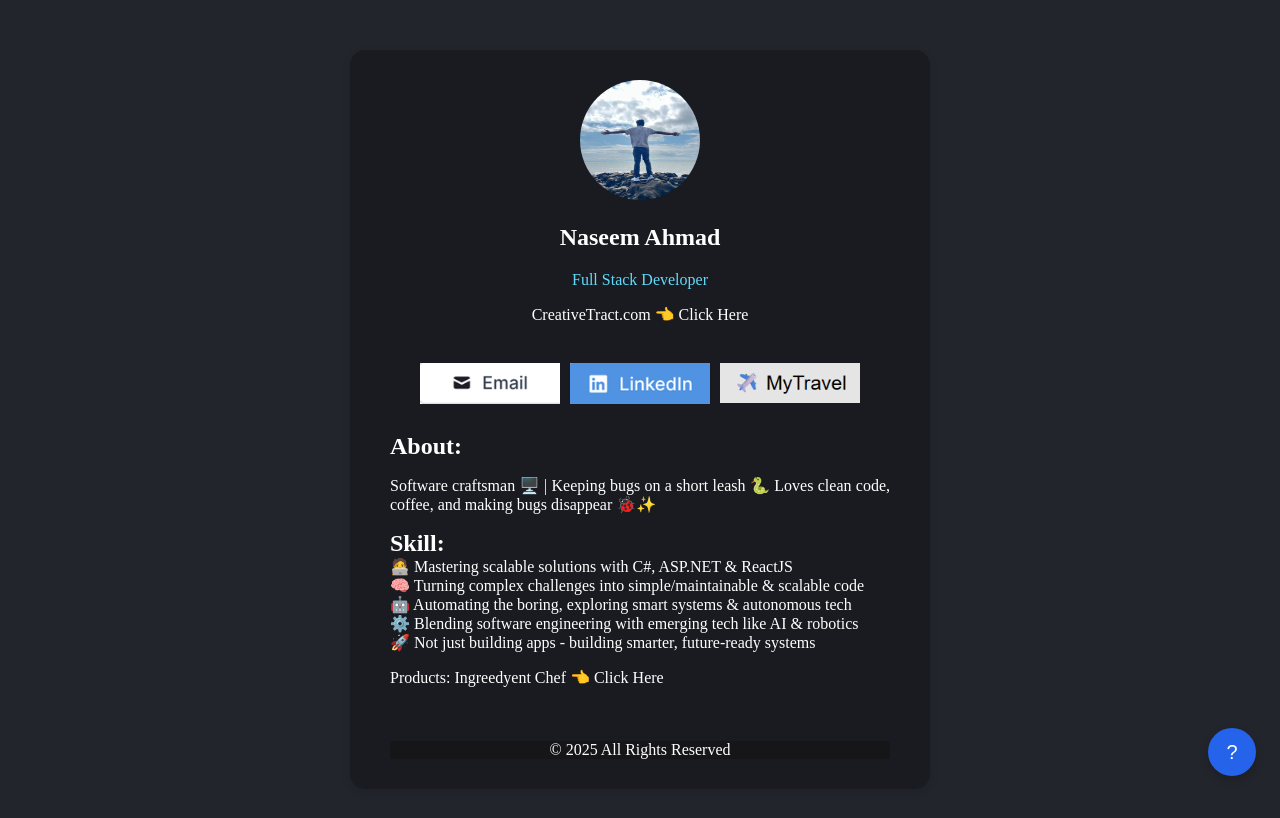
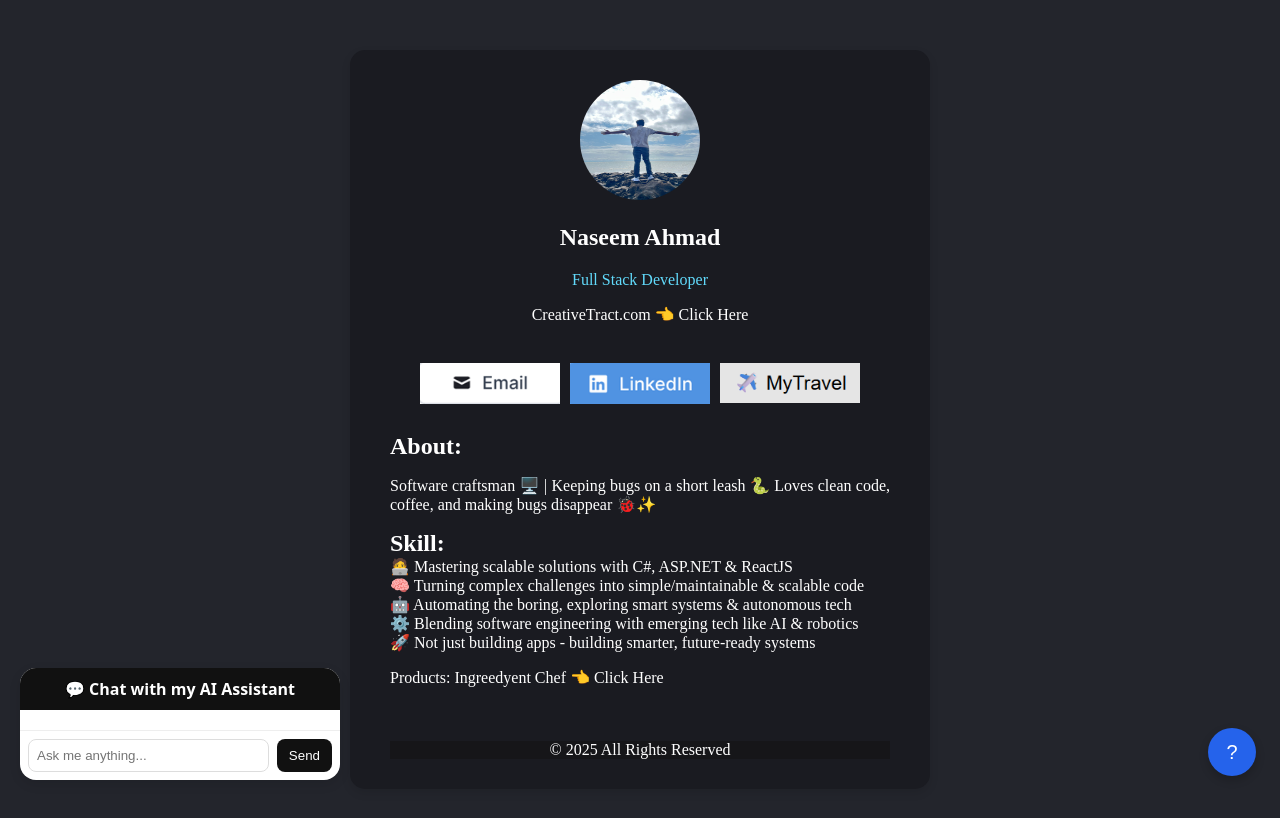
Before and after one commit to Naseem-Ahmad/Business-Card, a React (Vite) app: page / in a window 1280 px wide. Shown: the top 818 px of the page. Built offline with nearby package versions, Linux system fonts and the light colour scheme.

Commit message:
Introduction to the chat bot

```diff
--- a/src/App.jsx
+++ b/src/App.jsx
@@ -3,7 +3,12 @@ import NewMail from './assets/NewMail.png'
 import NA from './assets/NA.jpg'
 import travel from './assets/Mytravel.png'
 import ProjectInfoHelp from './ProjectInfoHelp.jsx'
+import ChatWidget from './ChatWidget.jsx'
+
 export default function App() {
+
+
+
   return (
 <>
   <div className="container">
@@ -39,9 +44,11 @@ export default function App() {
 
   <footer>
   © 2025 All Rights Reserved
+  <ChatWidget/>
   </footer>
 </div>
 <ProjectInfoHelp />
+
 </div>
   </>
 
--- /dev/null
+++ b/src/ChatWidget.css
@@ -0,0 +1,80 @@
+.chat-widget {
+  position: fixed;
+  bottom: 20px;
+  left: 20px;
+  width: 320px;
+  background: white;
+  border-radius: 16px;
+  box-shadow: 0 4px 12px rgba(0, 0, 0, 0.1);
+  display: flex;
+  flex-direction: column;
+  overflow: hidden;
+  font-family: system-ui, sans-serif;
+}
+
+.chat-header {
+  background: #111;
+  color: white;
+  padding: 10px;
+  text-align: center;
+  font-weight: bold;
+}
+
+.chat-messages {
+  flex: 1;
+  overflow-y: auto;
+  padding: 10px;
+  max-height: 300px;
+}
+
+.chat-bubble {
+  margin: 6px 0;
+  padding: 8px 12px;
+  border-radius: 12px;
+  max-width: 80%;
+}
+
+.user-bubble {
+  background: #0078ff;
+  color: white;
+  margin-left: auto;
+}
+
+.bot-bubble {
+  background: #f1f1f1;
+  color: #333;
+  margin-right: auto;
+}
+
+.chat-input {
+  display: flex;
+  border-top: 1px solid #eee;
+  padding: 8px;
+}
+
+.chat-input input {
+  flex: 1;
+  padding: 8px;
+  border: 1px solid #ddd;
+  border-radius: 8px;
+}
+
+.chat-input button {
+  margin-left: 8px;
+  background: #111;
+  color: white;
+  border: none;
+  border-radius: 8px;
+  padding: 8px 12px;
+  cursor: pointer;
+}
+
+.chat-input button:disabled {
+  opacity: 0.5;
+  cursor: not-allowed;
+}
+
+.loading-text {
+  font-size: 13px;
+  color: gray;
+}
--- /dev/null
+++ b/src/ChatWidget.jsx
@@ -0,0 +1,75 @@
+import React, { useState } from "react";
+import "./ChatWidget.css"; // optional styling file
+
+const ChatWidget = () => {
+  const [message, setMessage] = useState("");
+  const [chat, setChat] = useState([]);
+  const [loading, setLoading] = useState(false);
+
+  // 👇 Replace this with your actual deployed backend URL
+  const BACKEND_URL =  "https://business-card-backend-wine.vercel.app";
+
+  const sendMessage = async (e) => {
+    e.preventDefault();
+    if (!message.trim()) return;
+
+    // Add user's message to the chat
+    const newChat = [...chat, { sender: "user", text: message }];
+    setChat(newChat);
+    setMessage("");
+    setLoading(true);
+
+    try {
+      const res = await fetch(`${BACKEND_URL}/api/chat`, {
+        method: "POST",
+        headers: { "Content-Type": "application/json" },
+        body: JSON.stringify({ message }),
+      });
+
+      const data = await res.json();
+
+      setChat([...newChat, { sender: "bot", text: data.reply || "No response" }]);
+    } catch (error) {
+      console.error("Error fetching chat response:", error);
+      setChat([
+        ...newChat,
+        { sender: "bot", text: "Oops! Something went wrong. Try again later." },
+      ]);
+    } finally {
+      setLoading(false);
+    }
+  };
+
+  return (
+    <div className="chat-widget">
+      <div className="chat-header">💬 Chat with my AI Assistant</div>
+
+      <div className="chat-messages">
+        {chat.map((msg, i) => (
+          <div
+            key={i}
+            className={`chat-bubble ${
+              msg.sender === "user" ? "user-bubble" : "bot-bubble"
+            }`}
+          >
+            {msg.text}
+          </div>
+        ))}
+        {loading && <p className="loading-text">Thinking...</p>}
+      </div>
+
+      <form onSubmit={sendMessage} className="chat-input">
+        <input
+          value={message}
+          onChange={(e) => setMessage(e.target.value)}
+          placeholder="Ask me anything..."
+        />
+        <button type="submit" disabled={loading}>
+          Send
+        </button>
+      </form>
+    </div>
+  );
+};
+
+export default ChatWidget;
```
Also changed, not shown: 1 other file (tests, documents, lock files or other folders).
